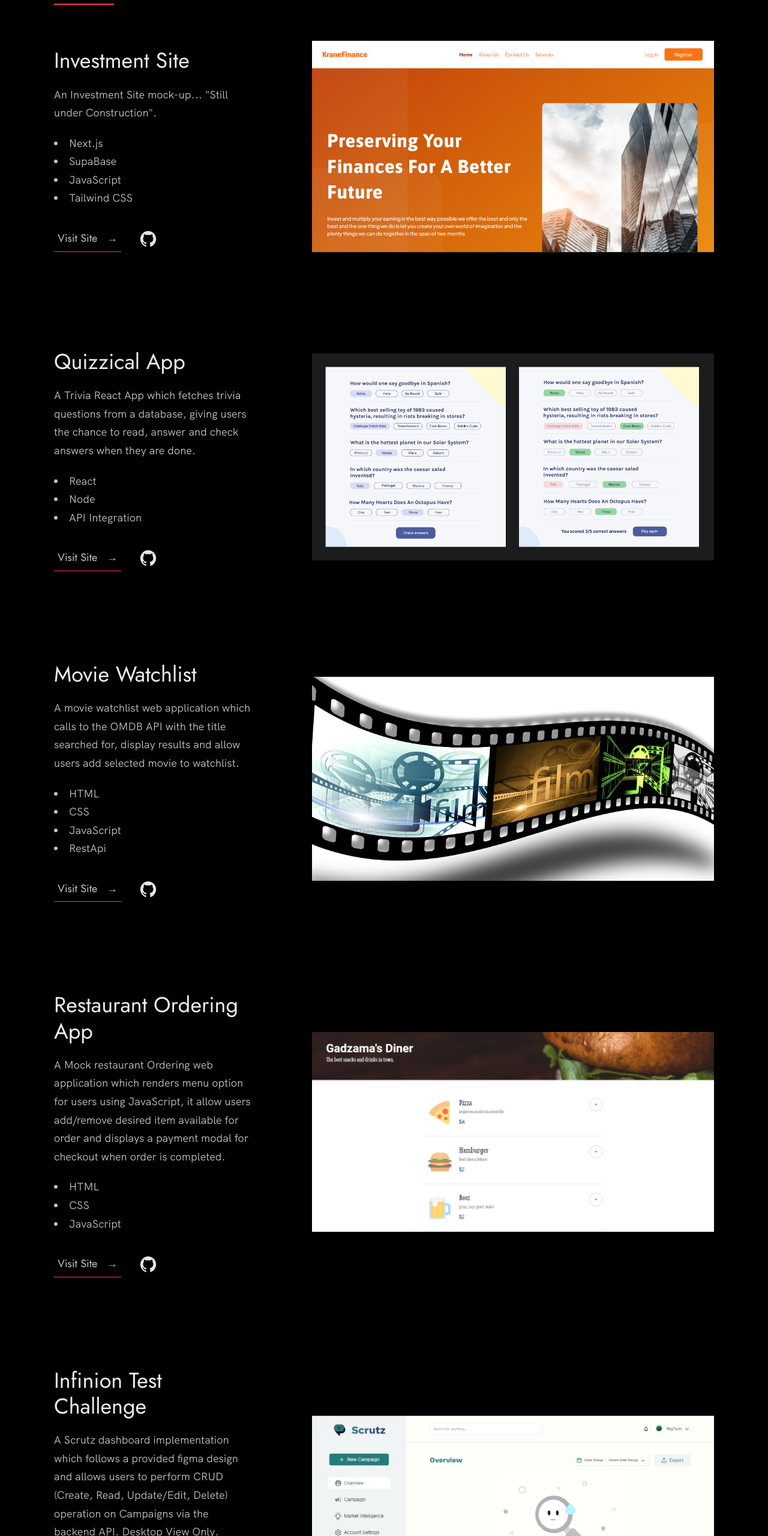
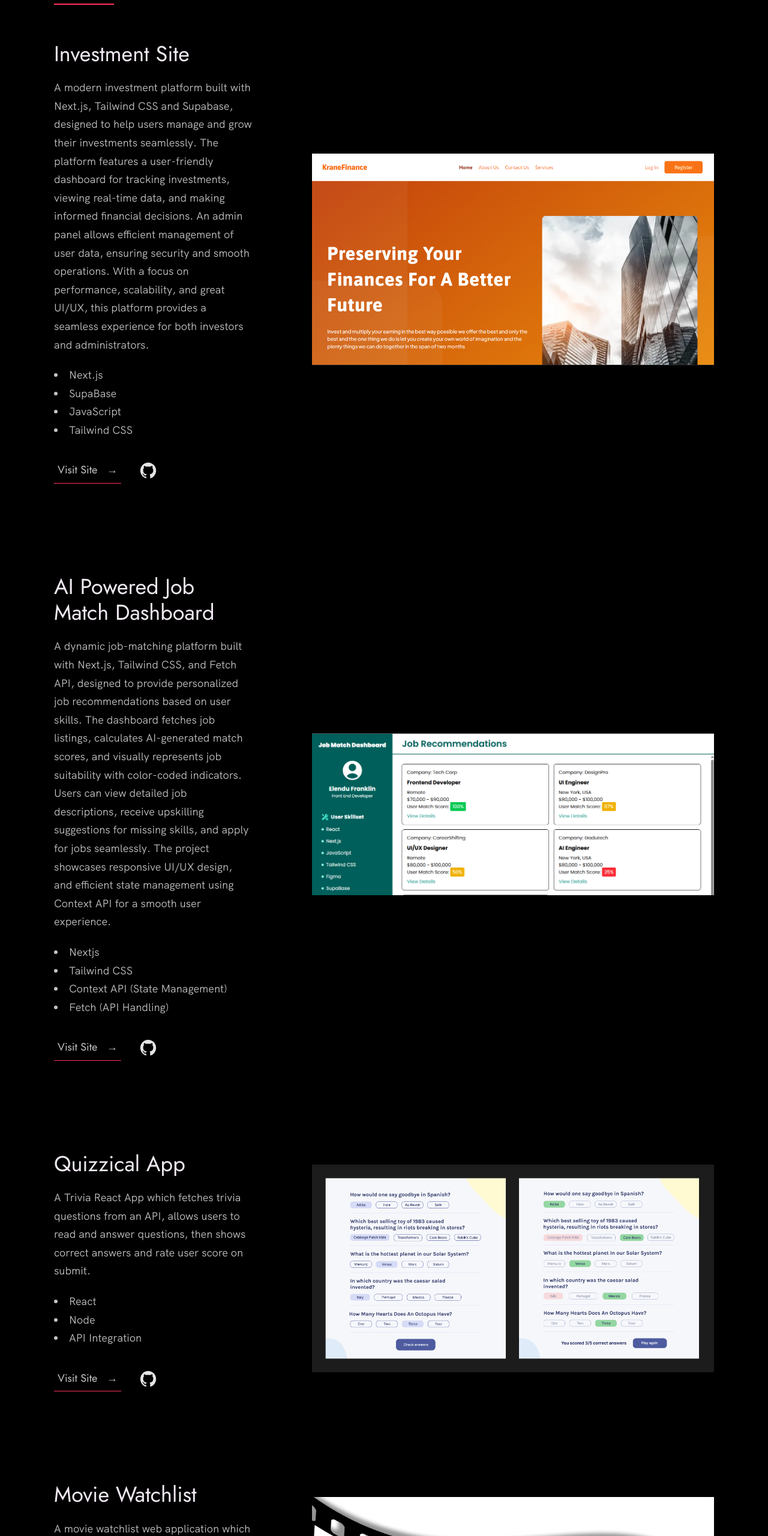
Before and after one commit to Coolhands-frank/Portfolio2, a website built with Vite: page index.html in a window 1280 px wide. Shown: the part 1000-3560 px from the top of the page at 60% size. Built offline with nearby package versions, Linux system fonts and the light colour scheme.

Commit message:
added project

```diff
--- a/index.html
+++ b/index.html
@@ -7,13 +7,12 @@
   <meta name="viewport" content="width=device-width, initial-scale=1.0" />
   <link rel="shortcut icon" type="image/png" href="./images/frank1.jpg" />
 
-  <!-- Put your site title here -->
+  <!-- title -->
   <title>
     Elendu Franklin | A Front-End Developer based in Nigeria
   </title>
 
   <meta name="description" content="Creative Frontend Developer crafting seamless web experiences with Next.js, Tailwind CSS, and modern JavaScript">
-  <!-- Add some coding keywords below, Ex: (React, CSS etc) -->
   <meta name="description" content="Nextjs, React, Javascript, APIs, SupaBase, CSS, HTML, python, FLASK" />
   <link rel="stylesheet" href="index.css" />
 </head>
@@ -27,7 +26,7 @@
       <nav class="nav" role="navigation">
         <ul class="nav__items">
           <li class="nav__item"><a href="#work" class="nav__link">Work</a></li>
-          <!-- <li class="nav__item"><a href="#clients" class="nav__link">Clients</a></li> -->
+
           <li class="nav__item">
             <a href="#about" class="nav__link">About</a>
           </li>
@@ -40,10 +39,10 @@
     <div class="header__text-box row">
       <div class="header__text">
         <h1 class="heading-primary">
-          <!-- Replace the following name with your name -->
+
           <span>Elendu Franklin</span>
         </h1>
-        <!-- Put a small paragraph about yourself -->
+
         <p>A Full-Stack Developer based in Nigeria</p>
         <a href="#contact" class="btn btn--pink">Get in touch</a>
       </div>
@@ -65,7 +64,13 @@
             <div class="work__text">
               <h3>Investment Site</h3>
               <p>
-                An Investment Site mock-up... "Still under Construction".
+                A modern investment platform built with Next.js, Tailwind CSS and Supabase,
+                designed to help users manage and grow their investments seamlessly.
+                The platform features a user-friendly dashboard for tracking investments,
+                viewing real-time data, and making informed financial decisions.
+                An admin panel allows efficient management of user data, ensuring security and smooth operations.
+                With a focus on performance, scalability, and great UI/UX,
+                this platform provides a seamless experience for both investors and administrators.
               </p>
               <ul class="work__list">
                 <li>Next.js</li>
@@ -90,10 +95,43 @@
 
           <div class="work__box">
             <div class="work__text">
+              <h3>AI Powered Job Match Dashboard</h3>
+              <p>
+                A dynamic job-matching platform built with Next.js, Tailwind CSS, and Fetch API,
+                designed to provide personalized job recommendations based on user skills.
+                The dashboard fetches job listings, calculates AI-generated match scores, and visually represents job suitability with color-coded indicators.
+                Users can view detailed job descriptions, receive upskilling suggestions for missing skills,
+                and apply for jobs seamlessly. The project showcases responsive UI/UX design,
+                and efficient state management using Context API for a smooth user experience.
+              </p>
+              <ul class="work__list">
+                <li>Nextjs</li>
+                <li>Tailwind CSS</li>
+                <li>Context API (State Management)</li>
+                <li>Fetch (API Handling)</li>
+              </ul>
+
+              <div class="work__links">
+                <a href="https://ai-job-match-dashboard.onrender.com/" class="link__text" title="View project" target="_blank">
+                  Visit Site <span>&rarr;</span>
+                </a>
+                <a href="https://github.com/Coolhands-frank/ai-job-match-dashboard" title="View Source Code" target="_blank">
+                  <img src="./images/github.svg" class="work__code" title="View Source Code" alt="GitHub">
+                </a>
+              </div>
+            </div>
+            <div class="work__image-box">
+              <img src="./images/job-match-dashboard.png" class="work__image" alt="Project 2" />
+            </div>
+          </div>
+
+          <div class="work__box">
+            <div class="work__text">
               <h3>Quizzical App</h3>
               <p>
-                A Trivia React App which fetches trivia questions from a database,
-                giving users the chance to read, answer and check answers when they are done.
+                A Trivia React App which fetches trivia questions from an API,
+                allows users to read and answer questions,
+                then shows correct answers and rate user score on submit.
               </p>
               <ul class="work__list">
                 <li>React</li>
@@ -111,7 +149,7 @@
               </div>
             </div>
             <div class="work__image-box">
-              <img src="./images/quiz.jpg" class="work__image" alt="Project 2" />
+              <img src="./images/quiz.jpg" class="work__image" alt="Project 3" />
             </div>
           </div>
 
@@ -138,7 +176,7 @@
               </div>
             </div>
             <div class="work__image-box">
-              <img src="./images/moviewatchlist.jpg" class="work__image" alt="Project 2" />
+              <img src="./images/moviewatchlist.jpg" class="work__image" alt="Project 4" />
             </div>
           </div>
 
@@ -147,8 +185,8 @@
               <h3>Restaurant Ordering App</h3>
               <p>
                 A Mock restaurant Ordering web application which renders menu option for users using JavaScript,
-                it allow users add/remove desired item available for order and displays a payment modal
-                for checkout when order is completed.
+                it allow users add/remove desired item available for order, opens a payment modal
+                for checkout and displays success message when order is completed.
               </p>
               <ul class="work__list">
                 <li>HTML</li>
@@ -166,7 +204,7 @@
               </div>
             </div>
             <div class="work__image-box">
-              <img src="./images/restaurantapp.png" class="work__image" alt="Project 3" />
+              <img src="./images/restaurantapp.png" class="work__image" alt="Project 5" />
             </div>
           </div>
 
@@ -194,7 +232,7 @@
               </div>
             </div>
             <div class="work__image-box">
-              <img src="./images/scrutz.png" class="work__image" alt="Project 1" />
+              <img src="./images/scrutz.png" class="work__image" alt="Project 6" />
             </div>
           </div>
 
@@ -221,7 +259,7 @@
               </div>
             </div>
             <div class="work__image-box">
-              <img src="./images/endorsement2.png" class="work__image" alt="Project 4" />
+              <img src="./images/endorsement2.png" class="work__image" alt="Project 7" />
             </div>
           </div>
 
@@ -248,7 +286,7 @@
               </div>
             </div>
             <div class="work__image-box">
-              <img src="./images/password.jpg" class="work__image" alt="Project 1" />
+              <img src="./images/password.jpg" class="work__image" alt="Project 8" />
             </div>
           </div>
 
@@ -273,30 +311,13 @@
               </div>
             </div>
             <div class="work__image-box">
-              <img src="./images/documentation-clone.png" class="work__image" alt="Project 1" />
+              <img src="./images/documentation-clone.png" class="work__image" alt="Project 9" />
             </div>
           </div>
-
 
         </div>
       </div>
     </section>
-
-    <!-- ***** Clients ***** -->
-<!--
-    <section class="client" id="clients">
-      <div class="row">
-        <h2>Clients</h2>
-        <div class="client__logos">
-          <img src="./images/ronjones.png" class="client__logo" alt="Company 2" />
-          <img src="./images/goldengrid.png" class="client__logo" alt="Company 3" />
-          <img src="./images/bullseye.png" class="client__logo" alt="Company 1" />
-          <img src="./images/mighty-furnitures.png" class="client__logo" alt="Company 1" />
-          <img src="./images/fastlane.png" class="client__logo" alt="Company 3" />
-          <img src="./images/chippy.png" class="client__logo" alt="Company 1" />
-        </div>
-      </div>
-    </section> -->
 
     <!-- ***** About ***** -->
 
@@ -305,15 +326,15 @@
         <h2>About Me</h2>
         <div class="about__content">
           <div class="about__text">
-            <!-- Replace the below paragraph with info about yourself -->
+
            I'm a web developer and designer based in Lagos, Nigeria. I love building apps that solve real-world problems, and are delightful to use. My specialities include Next JS, React JS, Javascript, Node, Tailwind CSS, Vanilla CSS, Styled Components, RestAPIs, Python and Flask.</p>
             <p>My background is in Information Technology, and I have a bachelors degree in Computer Science from Alex Ekweme Federal University. I also love board games like scrabble and chess.</p>
-            <!-- Provide a link to your resume -->
+            <!-- link to my resume -->
             <a href="https://drive.google.com/file/d/10ja_LUELvqN_79BgY70Gtp6LjkjJXF6b/view?usp=sharing" class="btn" target="_blank">My Resume</a>
           </div>
 
           <div class="about__photo-container">
-            <!-- Add a nice photo of yourself -->
+            <!-- my photo -->
             <img class="about__photo" src="./images/frank1.jpg" alt="about image" />
           </div>
         </div>
@@ -335,7 +356,7 @@
           will do my best to respond back. 😊 The quickest way to reach out to
           me is via an email.
         </p>
-        <!-- Replace the email with yours -->
+
         <a href="elendufranklin66@gmail.com" class="btn">elendufranklin66@gmail.com</a>
       </div>
     </div>
@@ -345,7 +366,7 @@
 
   <footer role="contentinfo" class="footer">
     <div class="row">
-      <!-- Update the links to point to your accounts -->
+      <!-- social accounts -->
       <ul class="footer__social-links">
         <li class="footer__social-link-item">
           <a href="https://x.com/FranklinElendu" title="Link to Twitter Profile">
@@ -357,13 +378,7 @@
             <img src="./images/github.svg" class="footer__social-image" alt="Github">
           </a>
         </li>
-        <!--
-        <li class="footer__social-link-item">
-          <a href="https://codepen.io/nisar_hassan" title="Link to Codepen Profile">
-            <img src="./images/codepen.svg" class="footer__social-image" alt="Codepen">
-          </a>
-        </li>
-        -->
+
         <li class="footer__social-link-item">
           <a href="https://www.linkedin.com/in/franklin-elendu/">
             <img src="./images/linkedin.svg" title="Link to Linkedin Profile" class="footer__social-image" alt="Linkedin">
@@ -371,19 +386,6 @@
         </li>
       </ul>
 
-      <!-- If you give me some credit by keeping the below paragraph, will be huge for me 😊 Thanks. -->
-
-      <!-- <p>
-        &copy; 2020 - Template designed & developed by <a href="https://nisar.dev" class="link">Nisar</a>.
-      </p>
-
-      <div class="footer__github-buttons">
-        <iframe
-          src="https://ghbtns.com/github-btn.html?user=nisarhassan12&repo=portfolio-template&type=watch&count=true"
-          frameborder="0" scrolling="0" width="170" height="20" title="Watch Portfolio Template on GitHub">
-        </iframe>
-      </div>
-       -->
     </div>
   </footer>
 
```
Also changed, not shown: images/jane.jpg (deleted), images/job-match-dashboard.png (added), images/project-1.png (deleted), images/project-2.png (deleted), images/project-3.png (deleted), images/ronjones.png (deleted), images/syed-ali-hussnain.jpg (deleted).
